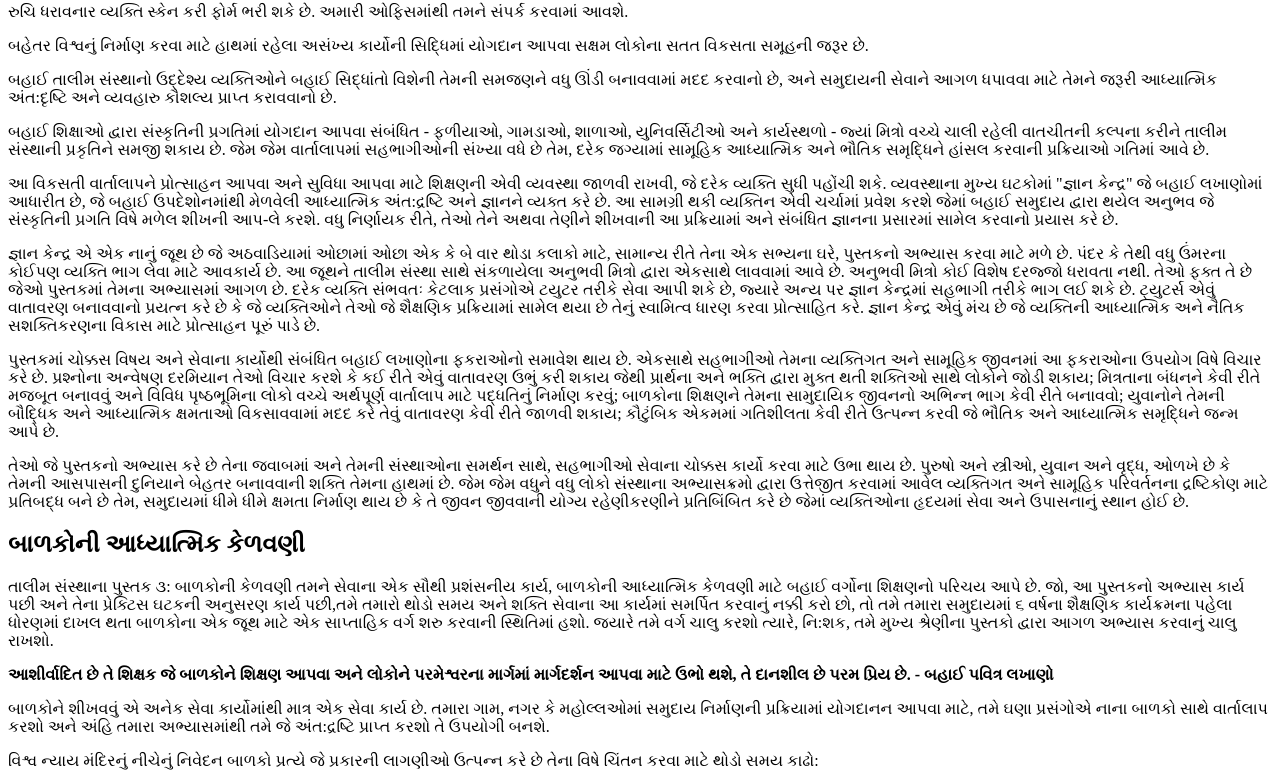
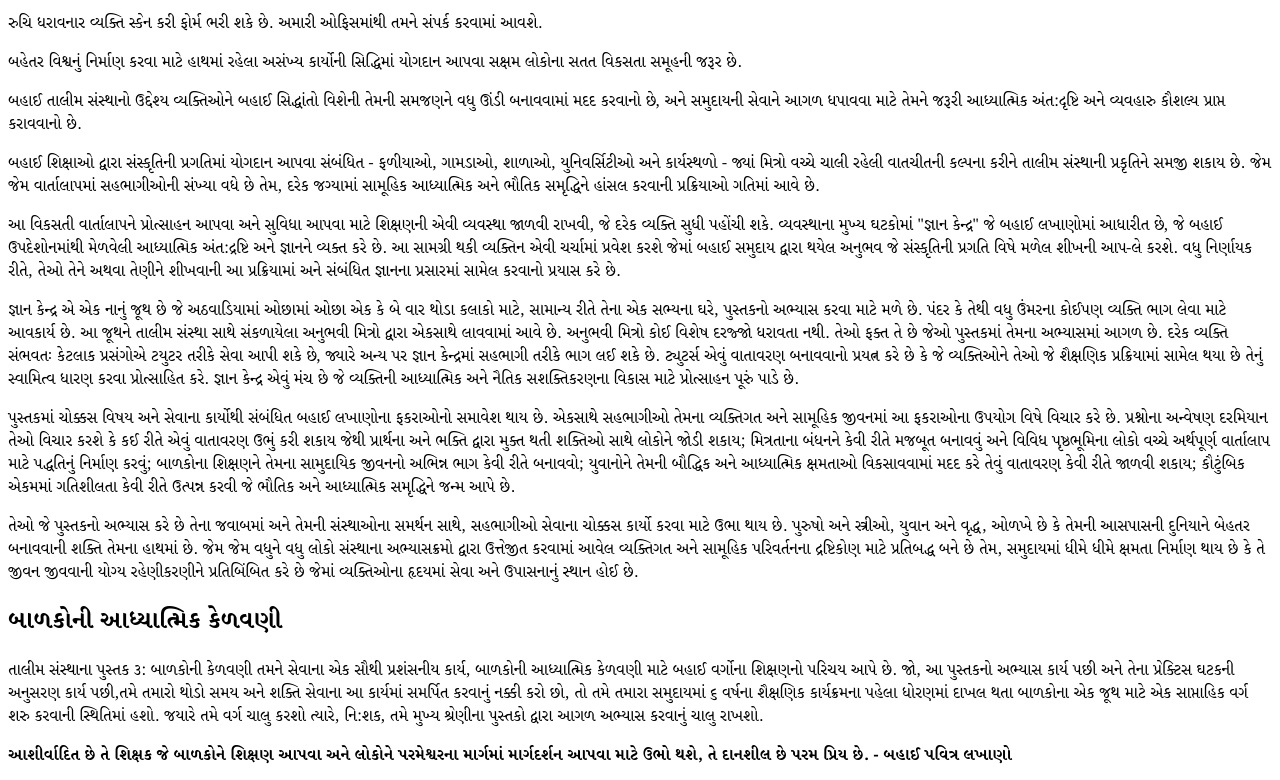
Before and after one commit to Trushar10/tibgujarat, a plain HTML site: page index.html in a window 1280 px wide. Shown: the part 77-857 px from the top of the page. Drawn offline with Linux system fonts and the light colour scheme.

Commit message:
font added

```diff
--- a/index.html
+++ b/index.html
@@ -4,6 +4,17 @@
 		<meta charset="UTF-8" />
 		<meta name="viewport" content="width=device-width, initial-scale=1.0" />
 		<title>Bahá'í Training Institute Board of Gujarat</title>
+		<link rel="preconnect" href="https://fonts.googleapis.com" />
+		<link rel="preconnect" href="https://fonts.gstatic.com" crossorigin />
+		<link
+			href="https://fonts.googleapis.com/css2?family=Noto+Serif+Gujarati:wght@100..900&display=swap"
+			rel="stylesheet"
+		/>
+		<style>
+			body {
+				font-family: 'Noto Serif Gujarati', serif;
+			}
+		</style>
 	</head>
 	<body>
 		<h1>ગુજરાત બહાઈ તાલીમ સંસ્થા</h1>
```
